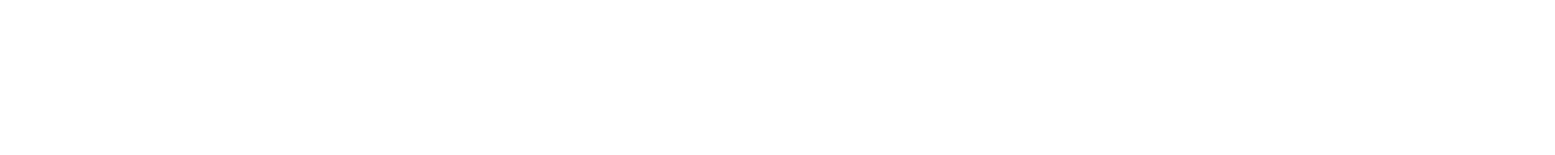
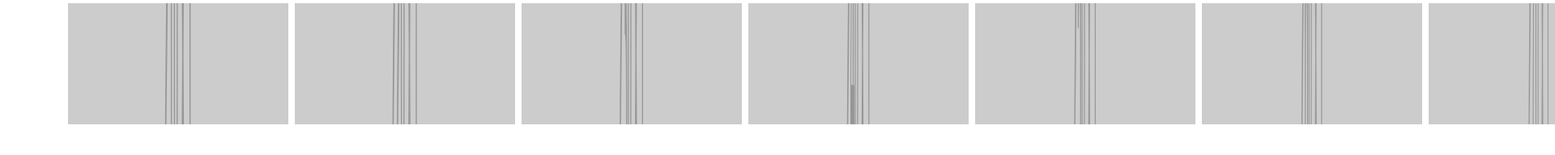
Before and after one commit to choeqq/carousel, a plain HTML site: page index.html in a window 1280 px wide. Shown: the top 192 px of the page at 81% size, 1920 px wide, since content can reach past the window. Drawn offline with Linux system fonts and the light colour scheme; placeholder pictures from the web are drawn by us.

Commit message:
styles, and imgs for added

```diff
--- a/index.html
+++ b/index.html
@@ -10,7 +10,22 @@
 </head>
 
 <body>
-
+    <div class="container">
+        <div class="slider">
+            <img src="https://via.placeholder.com/210/00FF00?text=1">
+            <img src="https://via.placeholder.com/220/00FF00?text=2">
+            <img src="https://via.placeholder.com/230/00FF00?text=3">
+            <img src="https://via.placeholder.com/240/00FF00?text=4">
+            <img src="https://via.placeholder.com/250/00FF00?text=5">
+            <img src="https://via.placeholder.com/260/00FF00?text=6">
+            <img src="https://via.placeholder.com/270/00FF00?text=7">
+            <img src="https://via.placeholder.com/280/00FF00?text=8">
+            <img src="https://via.placeholder.com/250/00FF00?text=9">
+            <img src="https://via.placeholder.com/260/00FF00?text=10">
+            <img src="https://via.placeholder.com/270/00FF00?text=11">
+            <img src="https://via.placeholder.com/280/00FF00?text=12">
+        </div>
+    </div>
 </body>
 
 </html>
--- a/style.css
+++ b/style.css
@@ -0,0 +1,29 @@
+*,
+*::after,
+*::before {
+  box-sizing: border-box;
+  margin: 0;
+  padding: 0;
+}
+
+:root {
+  --slider-padding: 5rem;
+}
+
+.container {
+  display: flex;
+  justify-content: center;
+}
+
+.slider {
+  display: flex;
+  width: calc(100% - 2 * var(--slider-padding));
+  transform: translateX(-00%);
+}
+
+.slider > img {
+  max-width: 25%;
+  flex: 0 0 25%;
+  aspect-ratio: 16 / 9;
+  padding: 0.25rem;
+}
```
